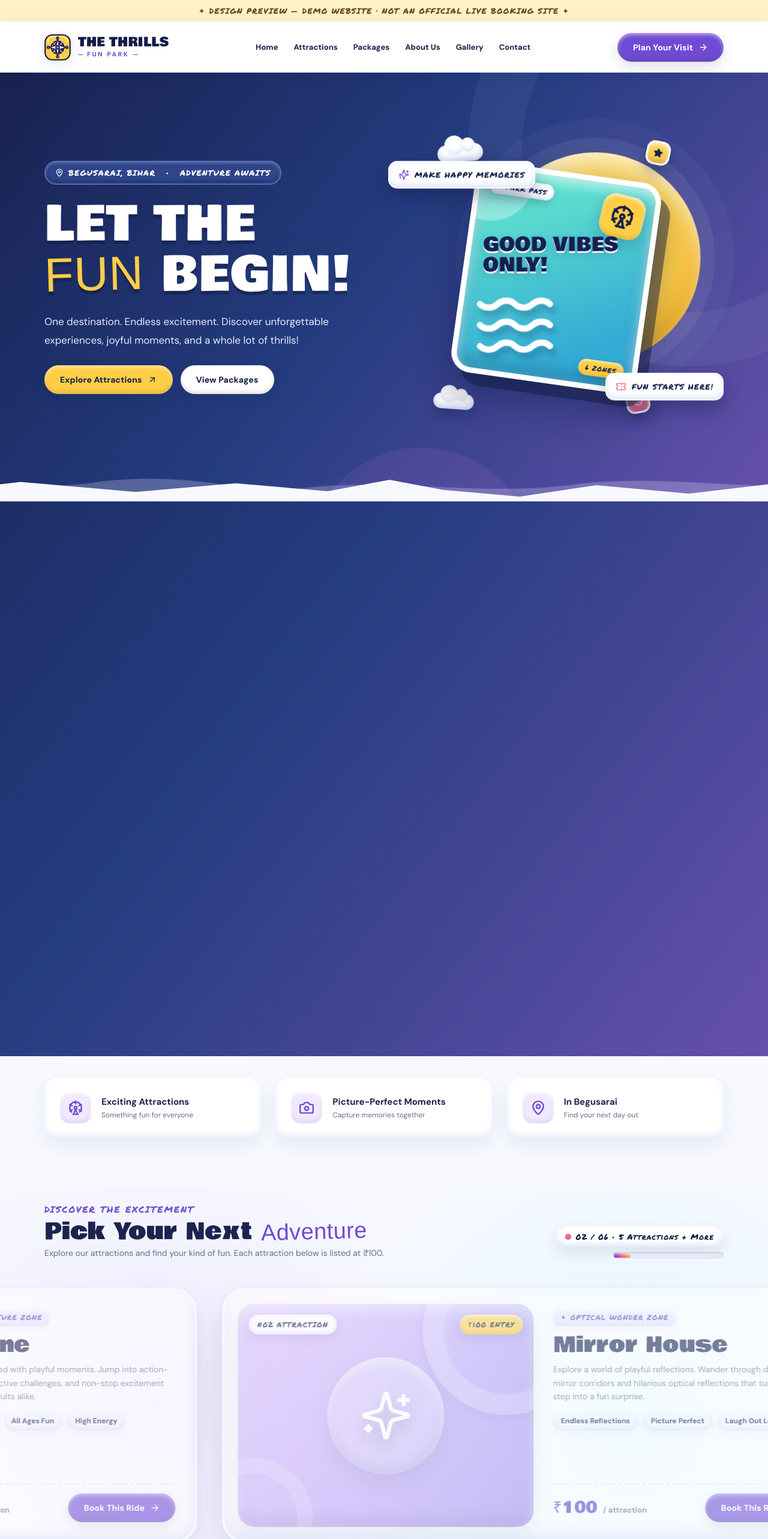
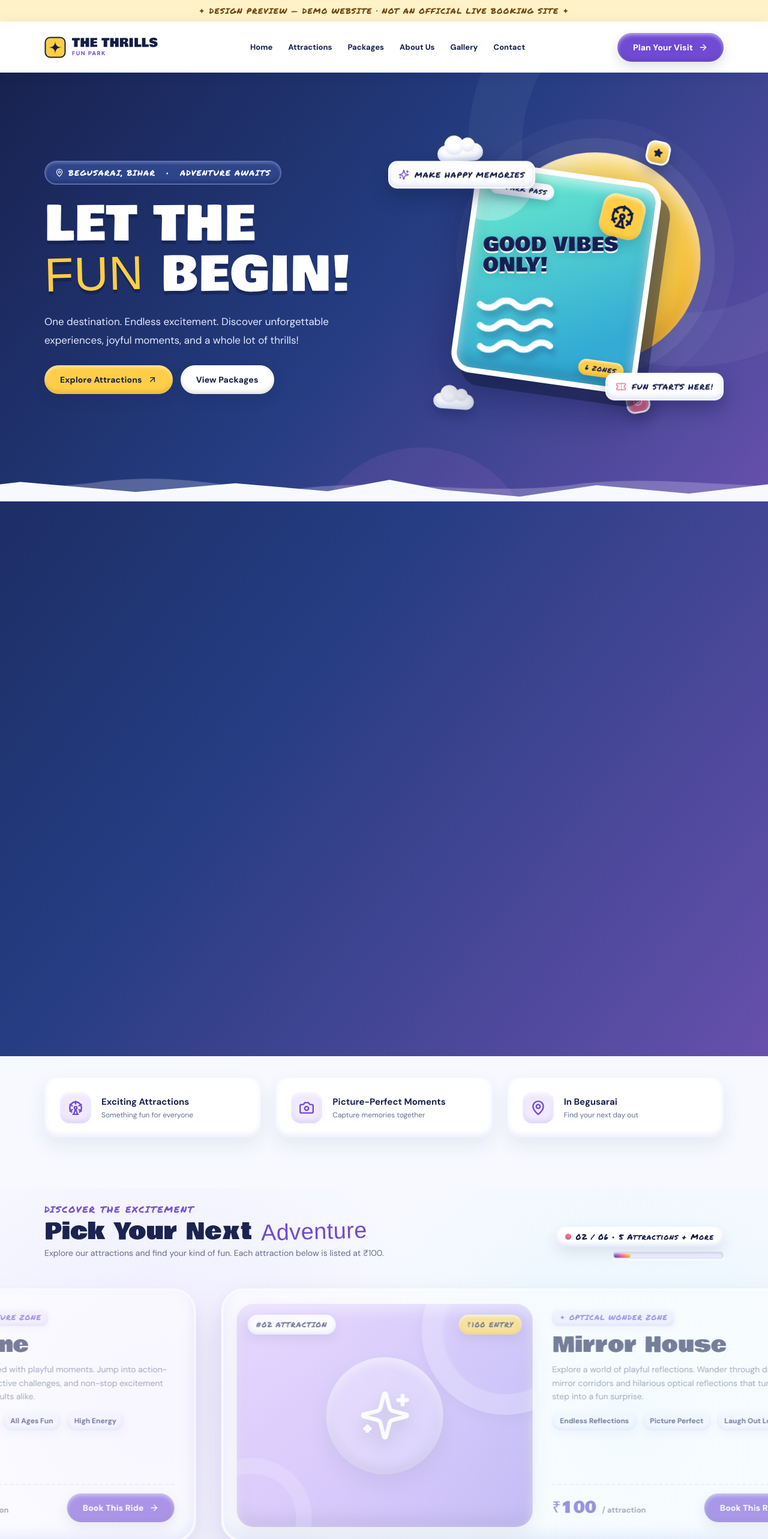
Before and after one commit to khrishChauhan/the-thrills, a Next.js app: page / in a window 1280 px wide. Shown: the top 2566 px of the page at 60% size. Built offline with nearby package versions, Linux system fonts and the light colour scheme; a web font is replaced by a local one.

Commit message:
feat: simplify brand logo to minimal yellow squircle with navy sparkle

```diff
--- a/src/app/globals.css
+++ b/src/app/globals.css
@@ -164,34 +164,29 @@ button {
 
 .brand {
   display: inline-flex;
-  gap: 12px;
+  gap: 10px;
   align-items: center;
   color: var(--navy);
   text-decoration: none;
-  transition: transform 0.25s cubic-bezier(0.16, 1, 0.3, 1);
+  transition: opacity 0.15s ease;
 }
 
 .brand:hover {
-  transform: translateY(-1px);
+  opacity: 0.9;
 }
 
 .brandmark {
-  width: 44px;
-  height: 44px;
+  width: 36px;
+  height: 36px;
   display: flex;
   align-items: center;
   justify-content: center;
   flex-shrink: 0;
-  border-radius: 13px;
-  filter: drop-shadow(0 4px 10px rgba(20, 29, 71, 0.12));
-  transition:
-    transform 0.3s cubic-bezier(0.34, 1.56, 0.64, 1),
-    filter 0.3s ease;
 }
 
 .brandmark-sm {
-  width: 38px;
-  height: 38px;
+  width: 32px;
+  height: 32px;
 }
 
 .brandmark-svg {
@@ -200,11 +195,6 @@ button {
   display: block;
 }
 
-.brand:hover .brandmark {
-  transform: translateY(-1.5px) scale(1.03);
-  filter: drop-shadow(0 6px 16px rgba(113, 74, 212, 0.25));
-}
-
 .brand-copy {
   display: flex;
   flex-direction: column;
@@ -213,36 +203,24 @@ button {
 
 .brand-title {
   font-family: var(--font-display);
-  font-size: 21px;
+  font-size: 20px;
   font-weight: 400;
-  letter-spacing: 0.02em;
+  letter-spacing: 0.015em;
   color: var(--navy);
-  line-height: 0.95;
-  transition: color 0.2s ease;
+  line-height: 1;
 }
 
 .brand small,
 .brand-tagline {
-  display: inline-flex;
-  align-items: center;
-  gap: 6px;
+  display: block;
   font-family: var(--font-body);
-  font-size: 10.5px;
+  font-size: 9.5px;
   font-weight: 800;
-  letter-spacing: 0.24em;
+  letter-spacing: 0.15em;
   color: var(--purple);
   text-transform: uppercase;
-  margin-top: 5px;
+  margin-top: 3px;
   line-height: 1;
-}
-
-.brand-tagline-rule {
-  display: inline-block;
-  width: 9px;
-  height: 1.5px;
-  background: currentColor;
-  border-radius: 1px;
-  opacity: 0.55;
 }
 
 /* Dark variant for footer brand lockup */
@@ -256,16 +234,7 @@ button {
 }
 
 .brand.brand-dark .brand-tagline {
-  color: #ffce46;
-}
-
-.brand.brand-dark .brandmark {
-  filter: drop-shadow(0 4px 14px rgba(0, 0, 0, 0.45));
-}
-
-.brand.brand-dark:hover .brandmark {
-  transform: translateY(-1.5px) scale(1.03);
-  filter: drop-shadow(0 6px 18px rgba(255, 206, 70, 0.35));
+  color: #c3b4fc;
 }
 
 .links {
@@ -2809,25 +2778,20 @@ button {
     min-height: 72px;
   }
   .brand {
-    gap: 10px;
+    gap: 8px;
   }
   .brandmark {
-    width: 38px;
-    height: 38px;
-    border-radius: 11px;
+    width: 30px;
+    height: 30px;
   }
   .brand-title {
-    font-size: 18px;
+    font-size: 17px;
   }
   .brand small,
   .brand-tagline {
-    font-size: 9.5px;
-    letter-spacing: 0.2em;
-    gap: 5px;
-    margin-top: 4px;
-  }
-  .brand-tagline-rule {
-    width: 7px;
+    font-size: 8.5px;
+    letter-spacing: 0.14em;
+    margin-top: 2px;
   }
   .links {
     display: none;
--- a/src/app/page.tsx
+++ b/src/app/page.tsx
@@ -770,85 +770,29 @@ export default function HomePage() {
             <span className="brandmark" aria-hidden="true">
               <svg
                 className="brandmark-svg"
-                viewBox="0 0 44 44"
+                viewBox="0 0 36 36"
                 fill="none"
                 xmlns="http://www.w3.org/2000/svg"
               >
-                {/* Balanced squircle badge in warm sunny yellow with crisp navy structural rim */}
                 <rect
-                  x="1.25"
-                  y="1.25"
-                  width="41.5"
-                  height="41.5"
-                  rx="12"
+                  x="1.5"
+                  y="1.5"
+                  width="33"
+                  height="33"
+                  rx="8"
                   fill="#FFCE46"
                   stroke="#141D47"
-                  strokeWidth="2.2"
+                  strokeWidth="2"
                 />
-                {/* Subtle top inner specular highlight arc */}
                 <path
-                  d="M6 12C6 7.58172 9.58172 4 14 4H30C34.4183 4 38 7.58172 38 12"
-                  stroke="#FFF6D6"
-                  strokeWidth="1.5"
-                  strokeLinecap="round"
-                />
-                {/* Ferris wheel outer structural ring */}
-                <circle
-                  cx="22"
-                  cy="22"
-                  r="11.5"
+                  d="M 18 7 Q 18 18 29 18 Q 18 18 18 29 Q 18 18 7 18 Q 18 18 18 7 Z"
                   fill="#141D47"
-                />
-                <circle
-                  cx="22"
-                  cy="22"
-                  r="8.75"
-                  stroke="#FFCE46"
-                  strokeWidth="1.5"
-                  strokeDasharray="3.2 2.6"
-                />
-                {/* 4 diagonal purple accent spokes */}
-                <path
-                  d="M14.2 14.2L29.8 29.8M29.8 14.2L14.2 29.8"
-                  stroke="#9D7BFF"
-                  strokeWidth="1.75"
-                  strokeLinecap="round"
-                />
-                {/* 4 cardinal geometric sunburst star blades in warm yellow & white */}
-                <path
-                  d="M22 6.5L24.35 18.65L36.5 22L24.35 25.35L22 37.5L19.65 25.35L7.5 22L19.65 18.65L22 6.5Z"
-                  fill="#FFFFFF"
-                  stroke="#141D47"
-                  strokeWidth="1.4"
-                  strokeLinejoin="round"
-                />
-                {/* 4 cardinal gondola perimeter nodes */}
-                <circle cx="22" cy="6.5" r="2.1" fill="#714AD4" stroke="#141D47" strokeWidth="1.2" />
-                <circle cx="37.5" cy="22" r="2.1" fill="#714AD4" stroke="#141D47" strokeWidth="1.2" />
-                <circle cx="22" cy="37.5" r="2.1" fill="#714AD4" stroke="#141D47" strokeWidth="1.2" />
-                <circle cx="6.5" cy="22" r="2.1" fill="#714AD4" stroke="#141D47" strokeWidth="1.2" />
-                {/* Center hub */}
-                <circle
-                  cx="22"
-                  cy="22"
-                  r="3.8"
-                  fill="#141D47"
-                />
-                <circle
-                  cx="22"
-                  cy="22"
-                  r="1.9"
-                  fill="#FF7196"
                 />
               </svg>
             </span>
             <span className="brand-copy">
               <span className="brand-title">THE THRILLS</span>
-              <small className="brand-tagline">
-                <span className="brand-tagline-rule" aria-hidden="true" />
-                FUN PARK
-                <span className="brand-tagline-rule" aria-hidden="true" />
-              </small>
+              <small className="brand-tagline">FUN PARK</small>
             </span>
           </a>
 
@@ -2244,57 +2188,29 @@ export default function HomePage() {
             <span className="brandmark brandmark-sm" aria-hidden="true">
               <svg
                 className="brandmark-svg"
-                viewBox="0 0 44 44"
+                viewBox="0 0 36 36"
                 fill="none"
                 xmlns="http://www.w3.org/2000/svg"
               >
                 <rect
-                  x="1.25"
-                  y="1.25"
-                  width="41.5"
-                  height="41.5"
-                  rx="12"
+                  x="1.5"
+                  y="1.5"
+                  width="33"
+                  height="33"
+                  rx="8"
                   fill="#FFCE46"
                   stroke="#FFFFFF"
-                  strokeWidth="2.2"
-                />
-                <circle cx="22" cy="22" r="11.5" fill="#141D47" />
-                <circle
-                  cx="22"
-                  cy="22"
-                  r="8.75"
-                  stroke="#FFCE46"
-                  strokeWidth="1.5"
-                  strokeDasharray="3.2 2.6"
+                  strokeWidth="2"
                 />
                 <path
-                  d="M14.2 14.2L29.8 29.8M29.8 14.2L14.2 29.8"
-                  stroke="#9D7BFF"
-                  strokeWidth="1.75"
-                  strokeLinecap="round"
+                  d="M 18 7 Q 18 18 29 18 Q 18 18 18 29 Q 18 18 7 18 Q 18 18 18 7 Z"
+                  fill="#141D47"
                 />
-                <path
-                  d="M22 6.5L24.35 18.65L36.5 22L24.35 25.35L22 37.5L19.65 25.35L7.5 22L19.65 18.65L22 6.5Z"
-                  fill="#FFFFFF"
-                  stroke="#141D47"
-                  strokeWidth="1.4"
-                  strokeLinejoin="round"
-                />
-                <circle cx="22" cy="6.5" r="2.1" fill="#714AD4" stroke="#FFFFFF" strokeWidth="1.2" />
-                <circle cx="37.5" cy="22" r="2.1" fill="#714AD4" stroke="#FFFFFF" strokeWidth="1.2" />
-                <circle cx="22" cy="37.5" r="2.1" fill="#714AD4" stroke="#FFFFFF" strokeWidth="1.2" />
-                <circle cx="6.5" cy="22" r="2.1" fill="#714AD4" stroke="#FFFFFF" strokeWidth="1.2" />
-                <circle cx="22" cy="22" r="3.8" fill="#141D47" />
-                <circle cx="22" cy="22" r="1.9" fill="#FF7196" />
               </svg>
             </span>
             <span className="brand-copy">
               <span className="brand-title">THE THRILLS</span>
-              <small className="brand-tagline">
-                <span className="brand-tagline-rule" aria-hidden="true" />
-                FUN PARK
-                <span className="brand-tagline-rule" aria-hidden="true" />
-              </small>
+              <small className="brand-tagline">FUN PARK</small>
             </span>
           </a>
           <span>Powered by Kali Charan Infra Pvt. Ltd. · Begusarai, Bihar</span>
```
Also changed, not shown: src/app/icon.svg.
